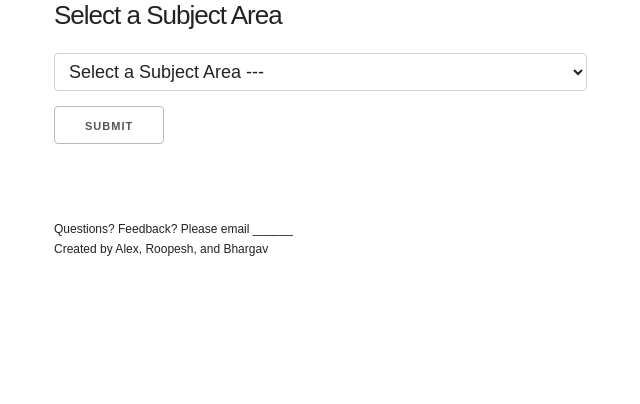
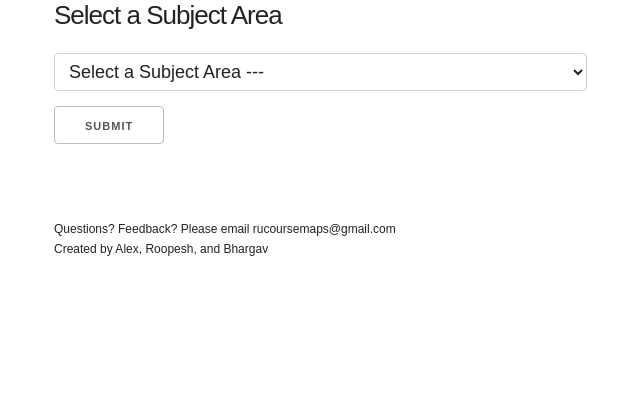
Before and after one commit to roopeshkom/RUCourseMaps, a Flask app: page / in a window 1280 px wide. Shown: the part 84-488 px from the top of the page, without its empty margins (126-766 px from the left). Run offline with Flask 3, Linux system fonts and the light colour scheme; parts of the project's set-up code (start-up, migrations or seed data) failed here and were passed over.

Commit message:
added email

```diff
--- a/templates/index.html
+++ b/templates/index.html
@@ -23,7 +23,7 @@
           </form>
     </div>
 
-    <footer class="wrapper" style="font:300 12px/1.6875 sans-serif;"> Questions? Feedback? Please email ______
+    <footer class="wrapper" style="font:300 12px/1.6875 sans-serif;"> Questions? Feedback? Please email rucoursemaps@gmail.com
     			<br>
     			Created by Alex, Roopesh, and Bhargav
     </footer>
```
